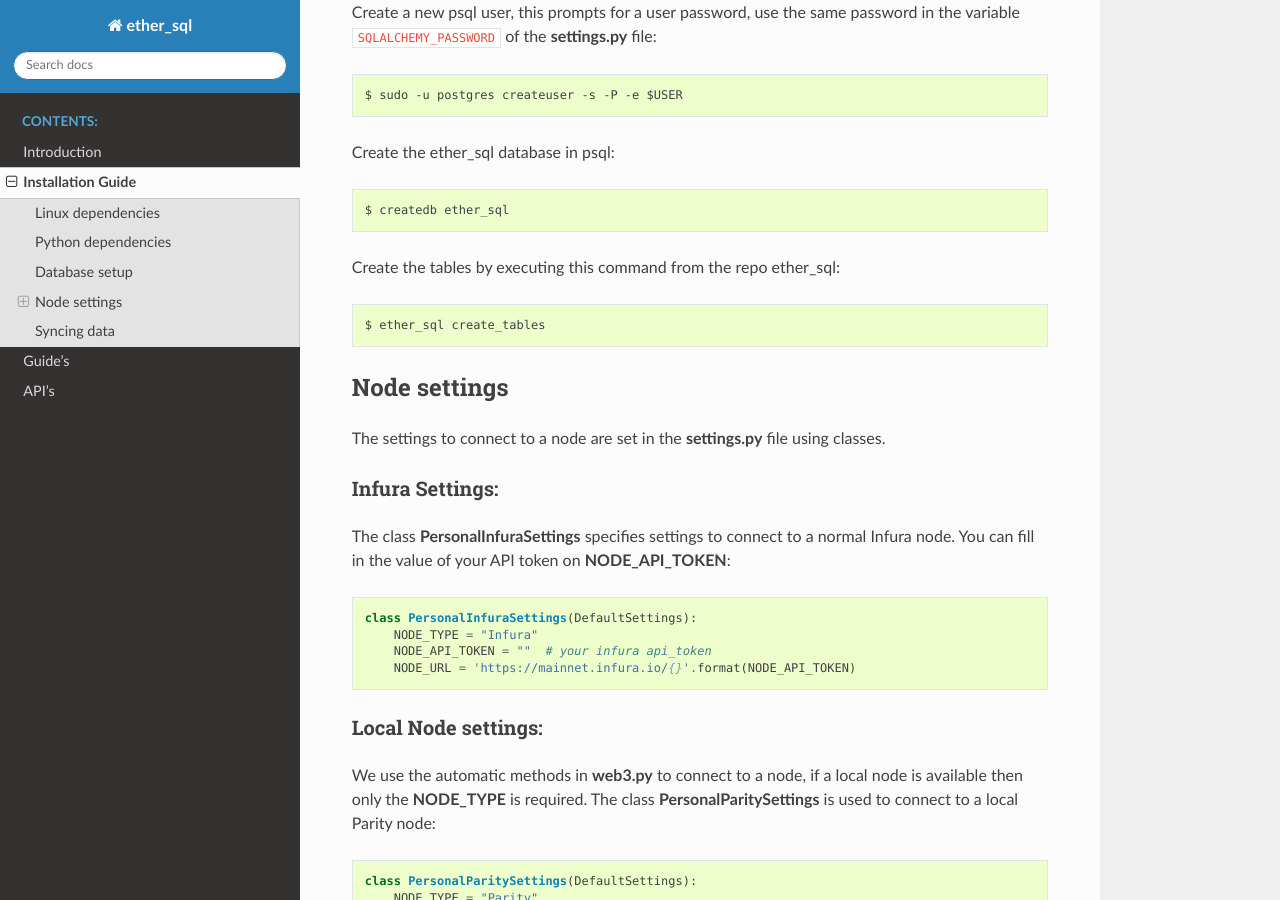
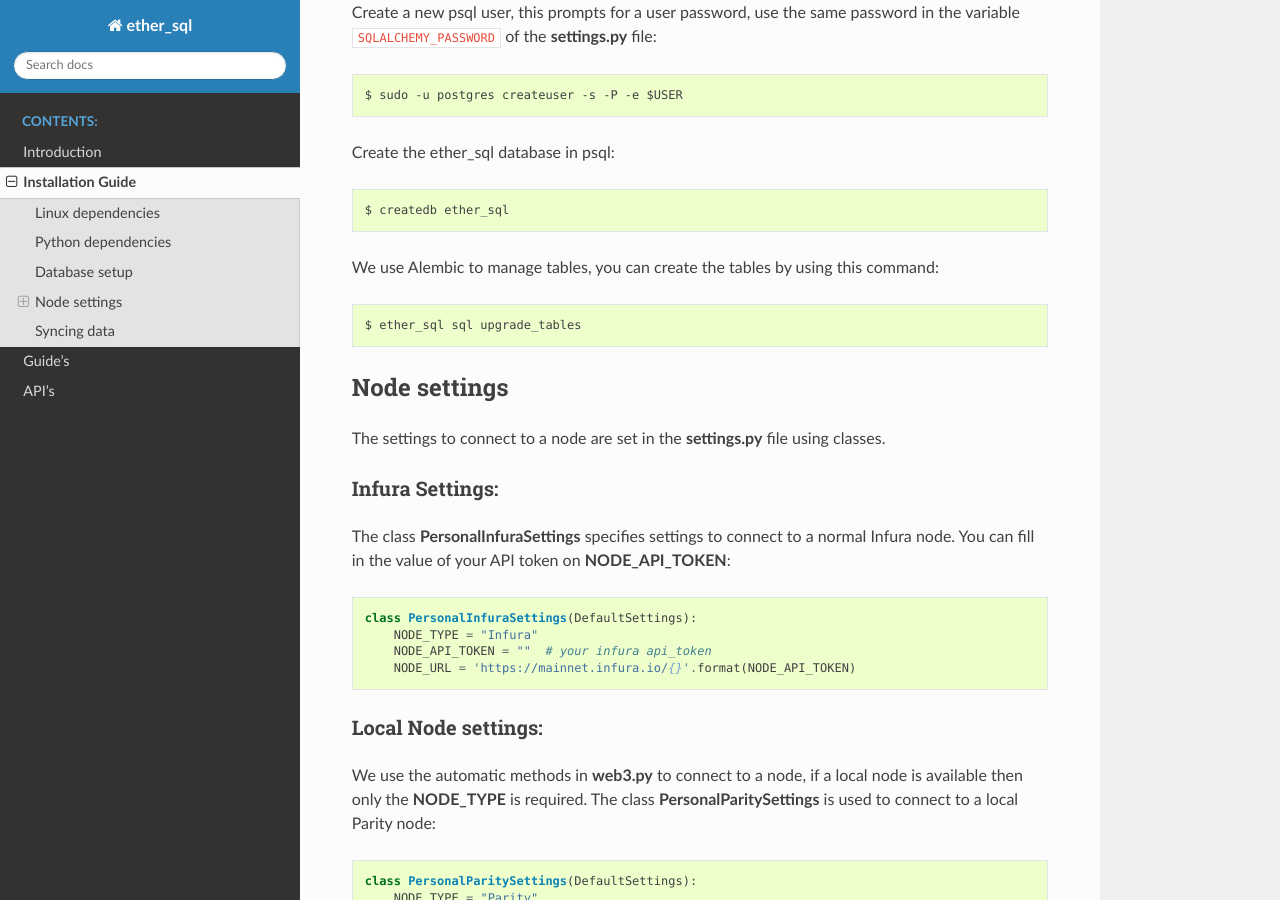
Before and after one commit to analyseether/ether_sql, a Sphinx documentation site: the page built from docs/installation.rst, in a window 1280 px wide and 900 px high, scrolled down 934 px. Built offline with Sphinx 7.4.7 and the Read the Docs theme 2.0.0, drawn with Linux system fonts in a browser that asks for light colours.

Commit message:
resolve issue https://github.com/analyseether/ether_sql/issues/23

```diff
--- a/docs/installation.rst
+++ b/docs/installation.rst
@@ -42,9 +42,9 @@ Create the ether_sql database in psql::
 
     $ createdb ether_sql
 
-Create the tables by executing this command from the repo ether_sql::
+We use Alembic to manage tables, you can create the tables by using this command::
 
-    $ ether_sql create_tables
+    $ ether_sql sql upgrade_tables
 
 Node settings
 -------------
```
Also changed, not shown: 1 other file.
